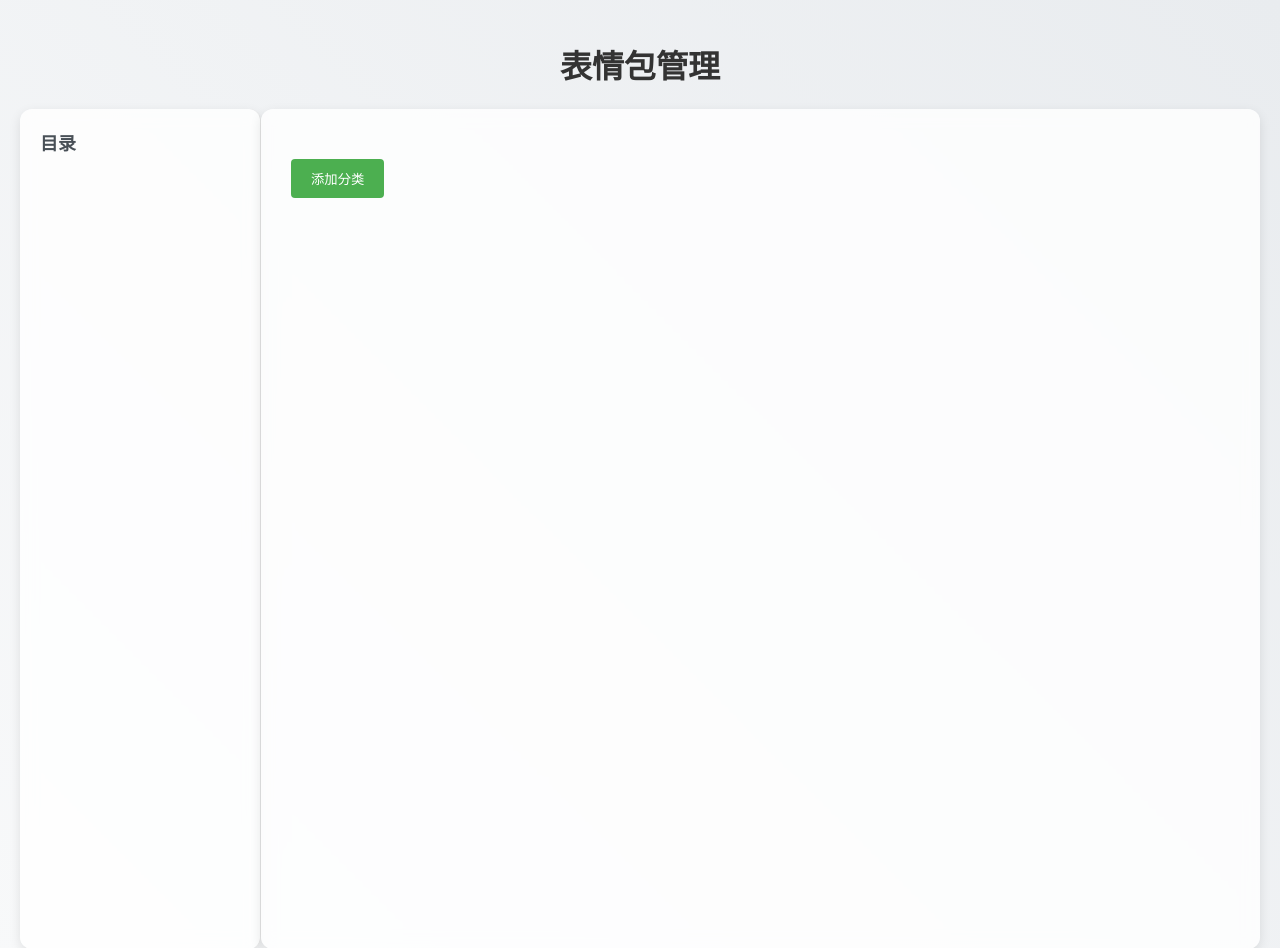
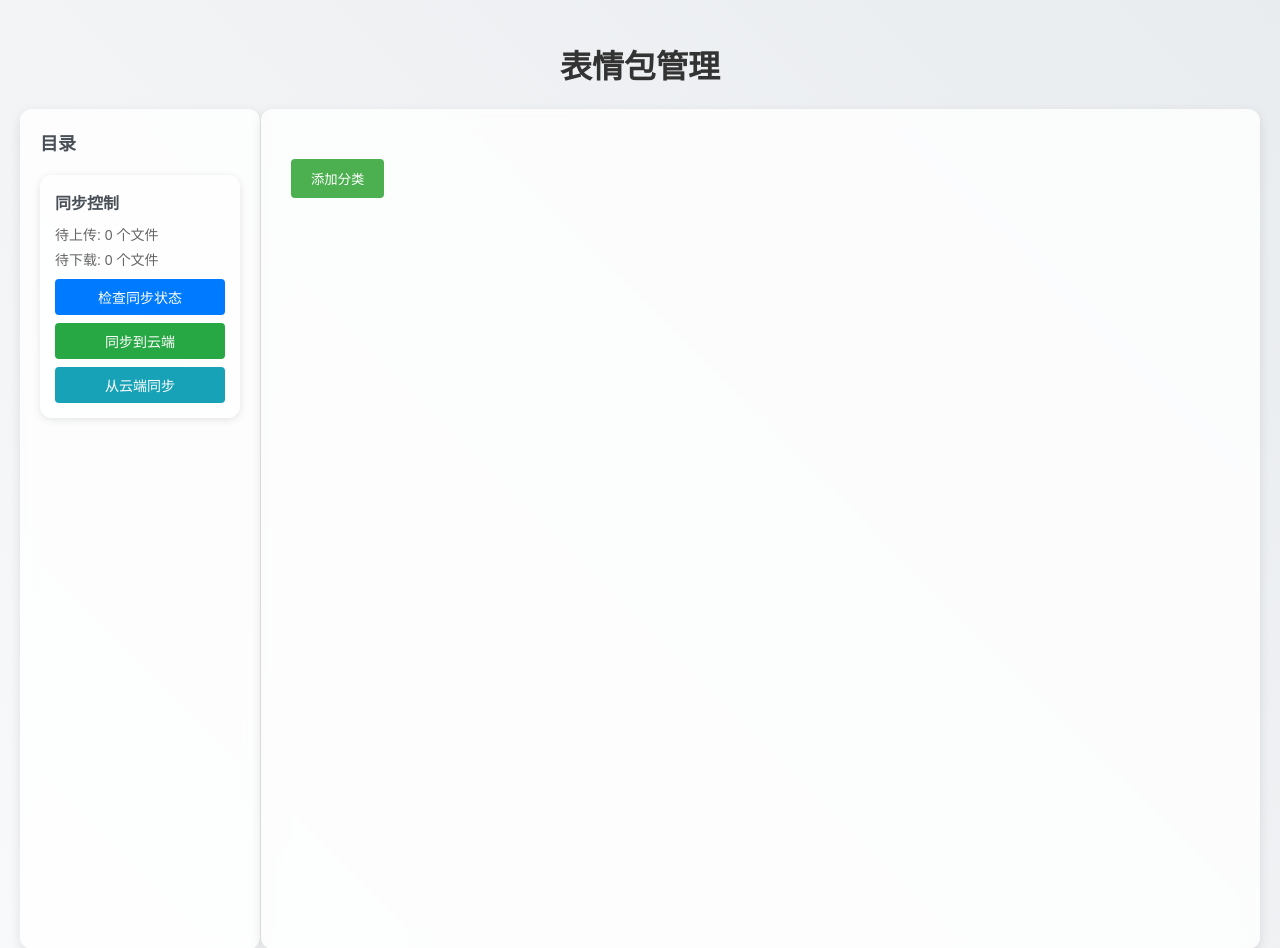
Before and after one commit to anka-afk/astrbot_plugin_meme_manager_test, a Flask app: template templates/index.html in a window 1280 px wide. Shown: the top 948 px of the page. Run offline with Flask 3, Linux system fonts and the light colour scheme; the template is opened without the code that fills it, so the values that code supplies are empty; the visitor is signed in with stand-in values (Sample User, id 1).

Commit message:
update webui

```diff
--- a/static/css/styles.css
+++ b/static/css/styles.css
@@ -268,3 +268,82 @@ input[type="file"] {
 .delete-category-btn:hover {
   background-color: #c0392b;
 }
+
+/* 添加同步面板样式 */
+.sync-panel {
+  margin-top: 20px;
+  padding: 15px;
+  background: rgba(255, 255, 255, 0.6);
+  border-radius: 12px;
+  box-shadow: 0 2px 8px rgba(0, 0, 0, 0.1);
+}
+
+.sync-panel h3 {
+  margin: 0 0 10px;
+  font-size: 16px;
+  color: #495057;
+}
+
+#sync-status {
+  margin: 10px 0;
+  font-size: 14px;
+}
+
+#sync-status p {
+  margin: 5px 0;
+  color: #666;
+}
+
+.sync-buttons {
+  display: flex;
+  flex-direction: column;
+  gap: 8px;
+}
+
+.sync-buttons button {
+  width: 100%;
+  padding: 8px;
+  font-size: 14px;
+  margin: 0;
+}
+
+#check-sync-btn {
+  background-color: #007bff;
+}
+
+#check-sync-btn:hover {
+  background-color: #0056b3;
+}
+
+#upload-sync-btn {
+  background-color: #28a745;
+}
+
+#upload-sync-btn:hover {
+  background-color: #218838;
+}
+
+#download-sync-btn {
+  background-color: #17a2b8;
+}
+
+#download-sync-btn:hover {
+  background-color: #138496;
+}
+
+/* 添加同步状态指示器 */
+.sync-status-indicator {
+  display: inline-block;
+  width: 8px;
+  height: 8px;
+  border-radius: 50%;
+  margin-right: 5px;
+}
+
+.sync-status-pending {
+  background-color: #ffc107;
+}
+
+.sync-status-synced {
+  background-color: #28a745;
+}
--- a/static/js/script.js
+++ b/static/js/script.js
@@ -278,6 +278,93 @@ document.addEventListener("DOMContentLoaded", () => {
     });
   }
 
+  // 添加同步相关的函数
+  async function checkSyncStatus() {
+    try {
+      const response = await fetch("/api/sync/status");
+      if (!response.ok) throw new Error("获取同步状态失败");
+      const data = await response.json();
+
+      // 更新UI显示
+      document.getElementById("upload-count").textContent =
+        data.to_upload?.length || 0;
+      document.getElementById("download-count").textContent =
+        data.to_download?.length || 0;
+
+      return data;
+    } catch (error) {
+      console.error("检查同步状态失败:", error);
+      alert("检查同步状态失败: " + error.message);
+    }
+  }
+
+  async function syncToRemote() {
+    try {
+      const btn = document.getElementById("upload-sync-btn");
+      btn.disabled = true;
+      btn.textContent = "同步中...";
+
+      const response = await fetch("/api/sync/upload", { method: "POST" });
+      if (!response.ok) throw new Error("同步到云端失败");
+
+      const result = await response.json();
+      if (result.success) {
+        alert("同步到云端完成！");
+        await checkSyncStatus(); // 刷新同步状态
+      } else {
+        throw new Error(result.message || "同步失败");
+      }
+    } catch (error) {
+      console.error("同步到云端失败:", error);
+      alert("同步到云端失败: " + error.message);
+    } finally {
+      const btn = document.getElementById("upload-sync-btn");
+      btn.disabled = false;
+      btn.textContent = "同步到云端";
+    }
+  }
+
+  async function syncFromRemote() {
+    try {
+      const btn = document.getElementById("download-sync-btn");
+      btn.disabled = true;
+      btn.textContent = "同步中...";
+
+      const response = await fetch("/api/sync/download", { method: "POST" });
+      if (!response.ok) throw new Error("从云端同步失败");
+
+      const result = await response.json();
+      if (result.success) {
+        alert("从云端同步完成！");
+        await checkSyncStatus(); // 刷新同步状态
+        await fetchEmojis(); // 刷新表情包列表
+      } else {
+        throw new Error(result.message || "同步失败");
+      }
+    } catch (error) {
+      console.error("从云端同步失败:", error);
+      alert("从云端同步失败: " + error.message);
+    } finally {
+      const btn = document.getElementById("download-sync-btn");
+      btn.disabled = false;
+      btn.textContent = "从云端同步";
+    }
+  }
+
+  // 添加同步按钮的事件监听器
+  document
+    .getElementById("check-sync-btn")
+    ?.addEventListener("click", checkSyncStatus);
+  document
+    .getElementById("upload-sync-btn")
+    ?.addEventListener("click", syncToRemote);
+  document
+    .getElementById("download-sync-btn")
+    ?.addEventListener("click", syncFromRemote);
+
+  // 初始检查同步状态
+  checkSyncStatus();
+
   // 初始化加载数据
   fetchEmojis();
 });
--- a/templates/index.html
+++ b/templates/index.html
@@ -15,6 +15,20 @@
       <div id="sidebar">
         <h2>目录</h2>
         <ul id="sidebar-list"></ul>
+
+        <!-- 添加同步控制面板 -->
+        <div class="sync-panel">
+          <h3>同步控制</h3>
+          <div id="sync-status">
+            <p>待上传: <span id="upload-count">0</span> 个文件</p>
+            <p>待下载: <span id="download-count">0</span> 个文件</p>
+          </div>
+          <div class="sync-buttons">
+            <button id="check-sync-btn">检查同步状态</button>
+            <button id="upload-sync-btn">同步到云端</button>
+            <button id="download-sync-btn">从云端同步</button>
+          </div>
+        </div>
       </div>
 
       <div id="content">
```
Also changed, not shown: backend/api.py (+45 -0 lines).
